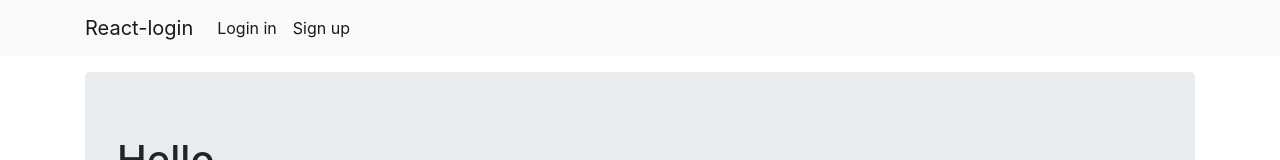
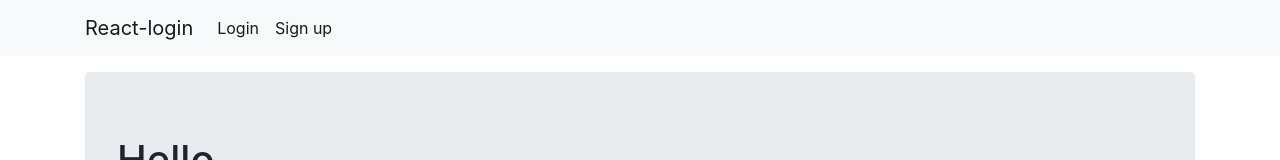
Before and after one commit to kitety/react-login, a React (Create React App) app in the folder client/: page / in a window 1280 px wide. Shown: the top 160 px of the page. Built offline with nearby package versions, Linux system fonts and the light colour scheme.

Commit message:
登录状态显示注销按钮

```diff
--- a/client/src/components/NavigetionBar.js
+++ b/client/src/components/NavigetionBar.js
@@ -1,8 +1,34 @@
 import React, { Component } from 'react';
 import { Link } from 'react-router-dom';
+import PropTypes from 'prop-types';
+import { connect } from 'react-redux'
+
+
 
 class NavigetionBar extends Component {
+  static propTypes = {
+    auth: PropTypes.object.isRequired
+  }
   render() {
+    const { isAuthorization } = this.props.auth
+    const userLink = (
+      <ul className="navbar-nav mr-auto">
+        <li className="nav-item active">
+          <Link className="nav-link" to="/login">Logout <span className="sr-only">(current)</span></Link>
+
+        </li>
+      </ul>
+    )
+    const guestLink = (
+      <ul className="navbar-nav mr-auto">
+        <li className="nav-item active">
+          <Link className="nav-link" to="/login">Login<span className="sr-only">(current)</span></Link>
+        </li>
+        <li className="nav-item active">
+          <Link className="nav-link" to="/signup">Sign up <span className="sr-only">(current)</span></Link>
+        </li>
+      </ul>
+    )
     return (
       <nav className="navbar navbar-expand-sm navbar-light bg-light mb-3">
         <div className="container">
@@ -11,14 +37,7 @@ class NavigetionBar extends Component {
             <span className="navbar-toggler-icon"></span>
           </button>
           <div className="collapse navbar-collapse" id="navbarsExample03">
-            <ul className="navbar-nav mr-auto">
-              <li className="nav-item active">
-                <Link className="nav-link" to="/login">Login in <span className="sr-only">(current)</span></Link>
-              </li>
-              <li className="nav-item active">
-                <Link className="nav-link" to="/signup">Sign up <span className="sr-only">(current)</span></Link>
-              </li>
-            </ul>
+            {isAuthorization ? userLink : guestLink}
           </div>
         </div>
       </nav>
@@ -27,4 +46,9 @@ class NavigetionBar extends Component {
   }
 }
 
-export default NavigetionBar
+const mapStateToProps = (state) => {
+  return {
+    auth: state.auth
+  }
+}
+export default connect(mapStateToProps)(NavigetionBar)
```
